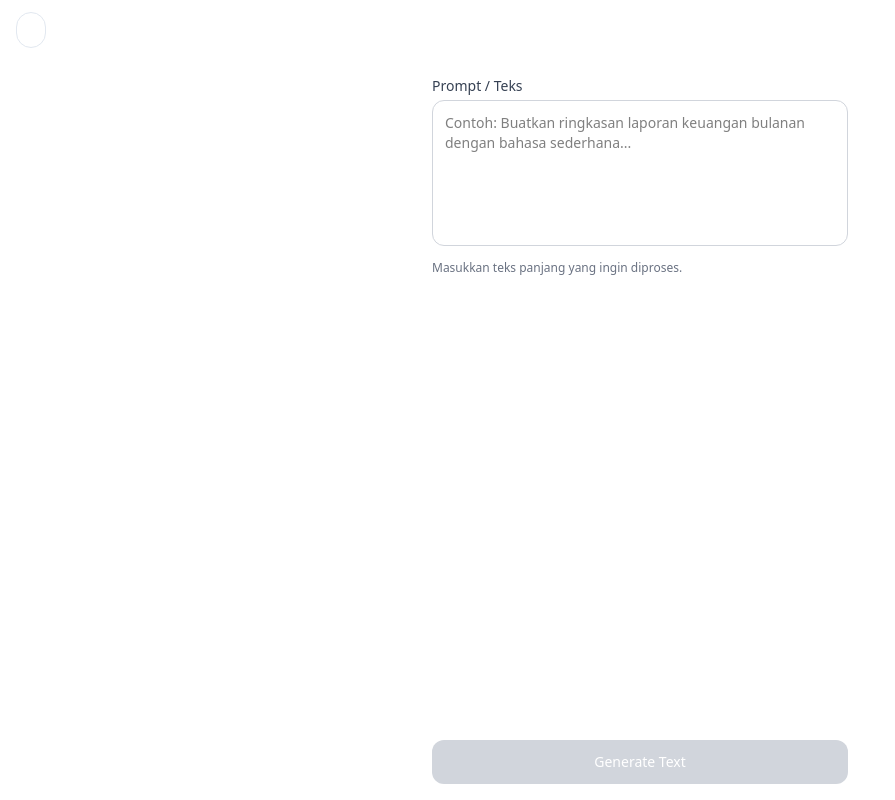
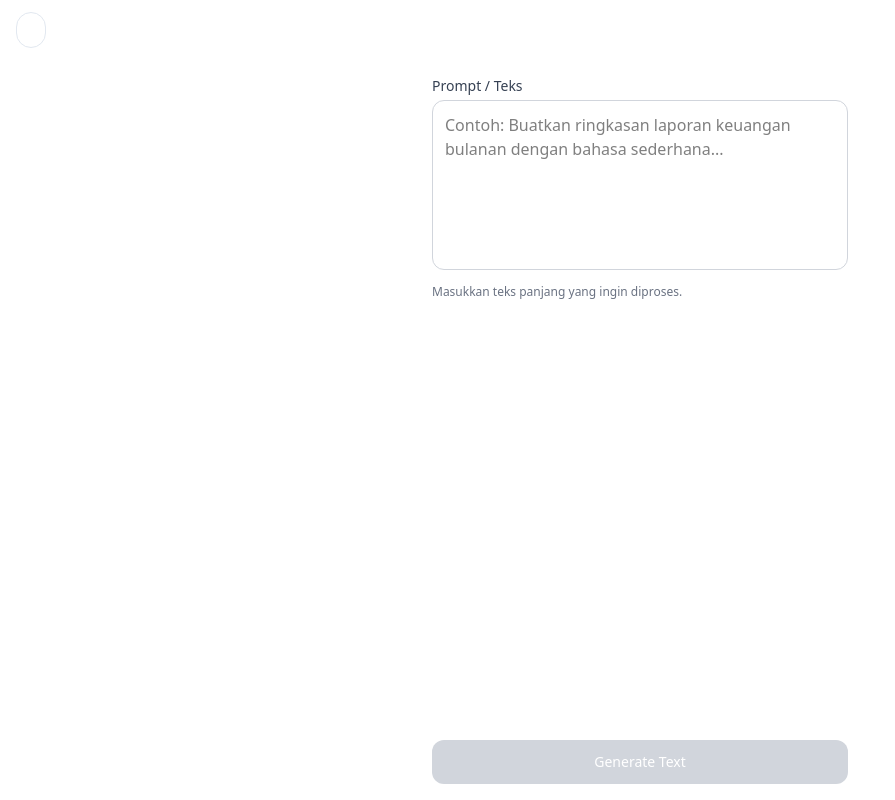
Before and after one commit to dimasaddriansyah/money-report, a React (Vite) app: page /#/generate-form in a window 1280 px wide. Shown: the whole page, without its empty margins (0-895 px from the left). Built offline with nearby package versions, Linux system fonts and the light colour scheme; some icons are missing.

Commit message:
Check zooming input

```diff
--- a/src/pages/transactions/GenerateForm.tsx
+++ b/src/pages/transactions/GenerateForm.tsx
@@ -25,9 +25,7 @@ export default function GenerateForm() {
           value={text}
           onChange={(e) => setText(e.target.value)}
           placeholder="Contoh: Buatkan ringkasan laporan keuangan bulanan dengan bahasa sederhana..."
-          className="w-full rounded-xl border border-gray-300 p-3 text-sm
-                     focus:outline-none focus:ring-2 focus:ring-indigo-500
-                     resize-none"
+          className="w-full rounded-xl border border-gray-300 p-3 text-base focus:outline-none focus:ring-2 focus:ring-indigo-500 resize-none"
         />
 
         <p className="mt-2 text-xs text-gray-500">
--- a/src/pages/transactions/TransactionCreate.tsx
+++ b/src/pages/transactions/TransactionCreate.tsx
@@ -21,7 +21,7 @@ export default function TransactionCreate() {
           value={text}
           onChange={(e) => setText(e.target.value)}
           placeholder="Contoh: Buatkan ringkasan laporan keuangan bulanan dengan bahasa sederhana..."
-          className="w-full rounded-xl border border-gray-300 p-3 text-sm focus:outline-none focus:ring-2 focus:ring-indigo-500 resize-none mb-4"
+          className="w-full rounded-xl border border-gray-300 p-3 text-base focus:outline-none focus:ring-2 focus:ring-indigo-500 resize-none mb-4"
         />
         <label className="block text-sm font-medium text-gray-700 mb-1">
           Category
@@ -30,7 +30,7 @@ export default function TransactionCreate() {
           value={text}
           onChange={(e) => setText(e.target.value)}
           placeholder="Contoh: Buatkan ringkasan laporan keuangan bulanan dengan bahasa sederhana..."
-          className="w-full rounded-xl border border-gray-300 p-3 text-sm focus:outline-none focus:ring-2 focus:ring-indigo-500 resize-none mb-4"
+          className="w-full rounded-xl border border-gray-300 p-3 text-base focus:outline-none focus:ring-2 focus:ring-indigo-500 resize-none mb-4"
         />
         <label className="block text-sm font-medium text-gray-700 mb-1">
           Remark
@@ -39,7 +39,7 @@ export default function TransactionCreate() {
           value={text}
           onChange={(e) => setText(e.target.value)}
           placeholder="Contoh: Buatkan ringkasan laporan keuangan bulanan dengan bahasa sederhana..."
-          className="w-full rounded-xl border border-gray-300 p-3 text-sm focus:outline-none focus:ring-2 focus:ring-indigo-500 resize-none mb-4"
+          className="w-full rounded-xl border border-gray-300 p-3 text-base focus:outline-none focus:ring-2 focus:ring-indigo-500 resize-none mb-4"
         />
       </div>
 
```
